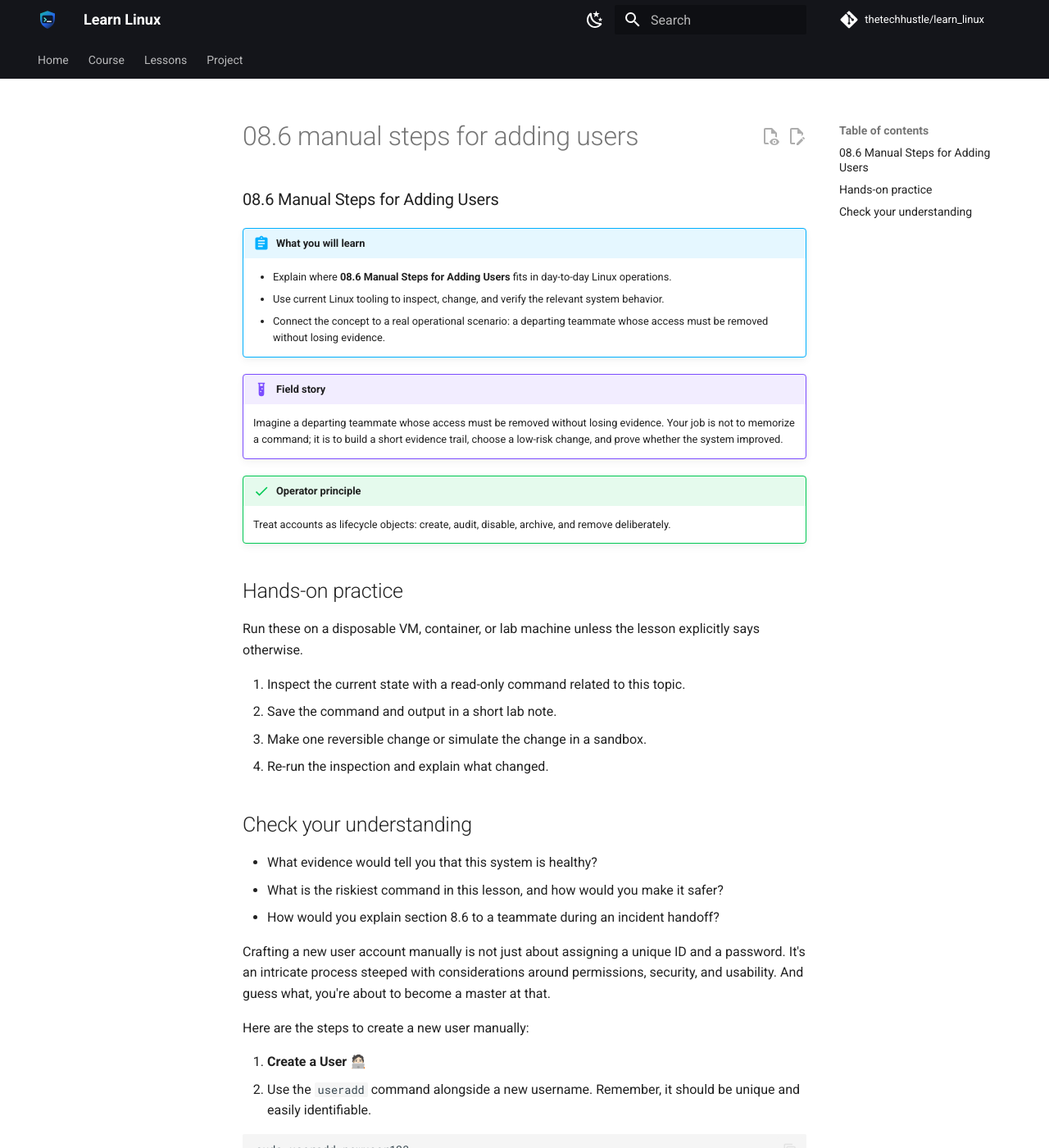
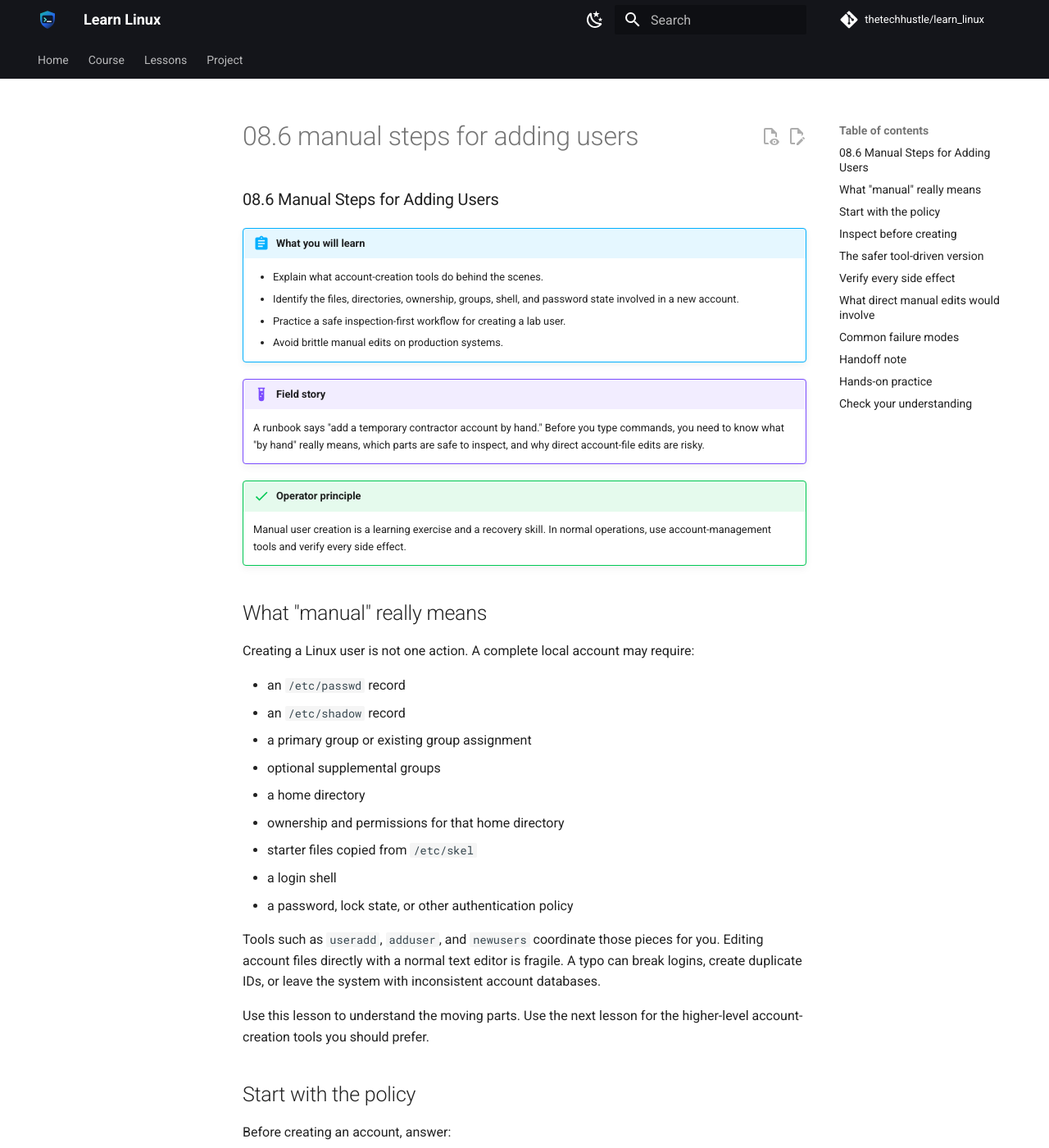
Before and after one commit to thetechhustle/learn_linux, an MkDocs documentation site: the page built from docs/lessons/08_user_management/08.6_manual_steps_for_adding_users.md, in a window 1280 px wide and 1400 px high. Shown: the whole window at 82% size. Built offline with MkDocs 1.6.1 and Material for MkDocs 9.7.7, drawn with Linux system fonts in a browser that asks for light colours; comment, search, counter and statistics services are not loaded; some of the changed text lies outside the part shown.

Commit message:
Improve Chapter 08 manual user creation lesson (#59)
Co-authored-by: Jules Ai <jules@Juless-Air.ts.net lan>

````diff
--- a/docs/lessons/08_user_management/08.6_manual_steps_for_adding_users.md
+++ b/docs/lessons/08_user_management/08.6_manual_steps_for_adding_users.md
@@ -1,78 +1,207 @@
 ### 08.6 Manual Steps for Adding Users
 
-
-
 !!! abstract "What you will learn"
-    - Explain where **08.6 Manual Steps for Adding Users** fits in day-to-day Linux operations.
-    - Use current Linux tooling to inspect, change, and verify the relevant system behavior.
-    - Connect the concept to a real operational scenario: a departing teammate whose access must be removed without losing evidence.
+    - Explain what account-creation tools do behind the scenes.
+    - Identify the files, directories, ownership, groups, shell, and password state involved in a new account.
+    - Practice a safe inspection-first workflow for creating a lab user.
+    - Avoid brittle manual edits on production systems.
 
 !!! example "Field story"
-    Imagine a departing teammate whose access must be removed without losing evidence. Your job is not to memorize a command; it is to build a short evidence trail, choose a low-risk change, and prove whether the system improved.
+    A runbook says "add a temporary contractor account by hand." Before you type commands, you need to know what "by hand" really means, which parts are safe to inspect, and why direct account-file edits are risky.
 
 !!! success "Operator principle"
-    Treat accounts as lifecycle objects: create, audit, disable, archive, and remove deliberately.
+    Manual user creation is a learning exercise and a recovery skill. In normal operations, use account-management tools and verify every side effect.
+
+## What "manual" really means
+
+Creating a Linux user is not one action. A complete local account may require:
+
+- an `/etc/passwd` record
+- an `/etc/shadow` record
+- a primary group or existing group assignment
+- optional supplemental groups
+- a home directory
+- ownership and permissions for that home directory
+- starter files copied from `/etc/skel`
+- a login shell
+- a password, lock state, or other authentication policy
+
+Tools such as `useradd`, `adduser`, and `newusers` coordinate those pieces for you. Editing account files directly with a normal text editor is fragile. A typo can break logins, create duplicate IDs, or leave the system with inconsistent account databases.
+
+Use this lesson to understand the moving parts. Use the next lesson for the higher-level account-creation tools you should prefer.
+
+## Start with the policy
+
+Before creating an account, answer:
+
+- Is this a human, service, or temporary account?
+- What username format is expected?
+- Should the account have an interactive shell?
+- Should it have a home directory?
+- Which primary and supplemental groups are required?
+- When should access expire?
+- Who approves the account?
+- What evidence must be recorded?
+
+Those decisions matter more than the command syntax.
+
+## Inspect before creating
+
+Check whether the account already exists:
+
+```bash
+getent passwd alice
+id alice
+```
+
+Check whether the intended group exists:
+
+```bash
+getent group contractors
+```
+
+Check available shells:
+
+```bash
+cat /etc/shells
+```
+
+Check the home-parent directory:
+
+```bash
+ls -ld /home
+```
+
+If any of those checks produce surprising output, stop and resolve that before creating the account.
+
+## The safer tool-driven version
+
+Even in a "manual steps" lesson, use account tools for actual changes. This example creates a lab account with a home directory, a shell, and one supplemental group:
+
+```bash
+sudo useradd -m -s /bin/bash -G contractors alice
+```
+
+What this asks the system to do:
+
+- create the account record
+- create or reference the primary group according to local defaults
+- add `alice` to the supplemental `contractors` group
+- create `/home/alice`
+- copy starter files from `/etc/skel` when configured
+- set the login shell to `/bin/bash`
+
+Set the password only if the lab requires password login:
+
+```bash
+sudo passwd alice
+```
+
+For many operational accounts, password login should remain locked and access should be handled through SSH keys, identity providers, or service-specific mechanisms.
+
+## Verify every side effect
+
+After creating the account, inspect the result:
+
+```bash
+getent passwd alice
+getent shadow alice
+id alice
+ls -ld /home/alice
+sudo passwd -S alice
+```
+
+Do not paste raw shadow output into tickets. Redact the password field if you need to record the raw line.
+
+Also confirm the shell exists:
+
+```bash
+command -v bash
+grep -x '/bin/bash' /etc/shells
+```
+
+If `/bin/bash` is not an approved login shell on that system, choose a shell that is.
+
+## What direct manual edits would involve
+
+In a recovery scenario, you may need to understand the direct pieces:
+
+1. Add an account entry to `/etc/passwd`.
+2. Add password metadata to `/etc/shadow`.
+3. Create or select a primary group in `/etc/group`.
+4. Add supplemental group memberships.
+5. Create the home directory.
+6. Set owner and permissions.
+7. Copy starter files from `/etc/skel`.
+8. Set or lock password authentication.
+9. Verify lookups through `getent`, `id`, and login tools.
+
+That is a lot of room for mistakes. If you ever must edit account files directly, use locking tools designed for it, such as `vipw` and `vigr`, and keep a root shell open until you verify that account lookup and privileged access still work.
+
+## Common failure modes
+
+Watch for:
+
+- duplicate UIDs or GIDs
+- home directory owned by the wrong account
+- shell path that does not exist
+- account created without intended supplemental groups
+- password accidentally enabled for a service account
+- stale group membership in an existing login session
+- account file edited but lookup cache or generated database not updated
+
+When in doubt, compare the account with a known-good account of the same type.
+
+## Handoff note
+
+A useful creation handoff says:
+
+```text
+Created lab account alice.
+Purpose: disposable contractor-access practice.
+Command: sudo useradd -m -s /bin/bash -G contractors alice
+Verified: getent passwd alice; id alice; ls -ld /home/alice; sudo passwd -S alice.
+Password state: locked until explicitly set.
+Expiration: not configured.
+```
+
+For production, include the approval source, owner, expiration date, and removal plan.
 
 ## Hands-on practice
 
-Run these on a disposable VM, container, or lab machine unless the lesson explicitly says otherwise.
+Use only a disposable VM, container, or lab host.
 
-1. Inspect the current state with a read-only command related to this topic.
-2. Save the command and output in a short lab note.
-3. Make one reversible change or simulate the change in a sandbox.
-4. Re-run the inspection and explain what changed.
+1. Choose a lab username, such as `labuser01`.
+2. Inspect first:
+
+   ```bash
+   getent passwd labuser01
+   getent group users
+   cat /etc/shells
+   ```
+
+3. Create the lab account with a home directory:
+
+   ```bash
+   sudo useradd -m -s /bin/bash labuser01
+   ```
+
+4. Verify the result:
+
+   ```bash
+   getent passwd labuser01
+   id labuser01
+   ls -ld /home/labuser01
+   sudo passwd -S labuser01
+   ```
+
+5. Write a short handoff note that records the command, verification, shell, home directory, and password state.
+
+6. Remove the lab account only if this is truly disposable and you understand what will be deleted. Prefer a lab VM snapshot you can reset.
 
 ## Check your understanding
 
-- What evidence would tell you that this system is healthy?
-- What is the riskiest command in this lesson, and how would you make it safer?
-- How would you explain section 8.6 to a teammate during an incident handoff?
-
-
-Crafting a new user account manually is not just about assigning a unique ID and a password. It's an intricate process steeped with considerations around permissions, security, and usability. And guess what, you're about to become a master at that.
-
-Here are the steps to create a new user manually:
-
-1. **Create a User 🧑🏻‍💻**
-   - Use the `useradd` command alongside a new username. Remember, it should be unique and easily identifiable.
-
-```bash
-sudo useradd newuser123
-```
-Here 'newuser123' is the new username under which a new user account will be created.
-
-2. **Create a Password 🔑**
-   - Password is the primary gatekeeper to your system. It needs to be strong yet rememberable. Use the `passwd` command to assign a password to the new user.
-
-```bash
-sudo passwd newuser123
-```
-You'll be prompted to enter a new password and confirm it.
-
-3. **Assign a Home Directory 🏠**
-   - A home directory serves as the personal space for a user to store files and documents. It’s generated automatically unless you want to assign one manually. Use `-d` flag to define a custom home directory.
-
-```bash
-sudo useradd -d /home/customdirectory newuser123
-```
-Here, `/home/customdirectory` is the home directory for 'newuser123'.
-
-4. **Ascribe a Proper Shell 🐚**
-    - Shell is like the user's personal assistant. It interprets user commands and makes sure they are executed correctly. Assign the user to default shell bash using `-s` flag.
-
-```bash
-sudo useradd -s /bin/bash newuser123
-```
-Here, `/bin/bash` is the shell for 'newuser123'.
-
-5. **Assign Supplementary Groups 🧩**
-    - Groups help manage users with similar roles or permissions. Use `-G` to add the user to one or many existing groups.
-
-```bash
-sudo useradd -G group1,group2 newuser123
-```
-Here, 'newuser123' is added to 'group1' and 'group2'.
-
-With that, you've manually created a user account, effectively defining their workspace, their tool (shell), and their colleagues (groups). As you practice, remember, this is how you chisel the perfect user-led environment.
-
-It's not just about 'adding a user'; it's about building an echo system where every user is heard, understood, and empowered to perform their best. Enjoy the process, dear navigator! 🚀
+- Why is direct editing of `/etc/passwd` and `/etc/shadow` risky?
+- What does `useradd -m` usually create in addition to the account record?
+- Which commands prove the UID, groups, home directory, shell, and password state?
+- Why should a temporary production account have an owner and expiration plan?
````
